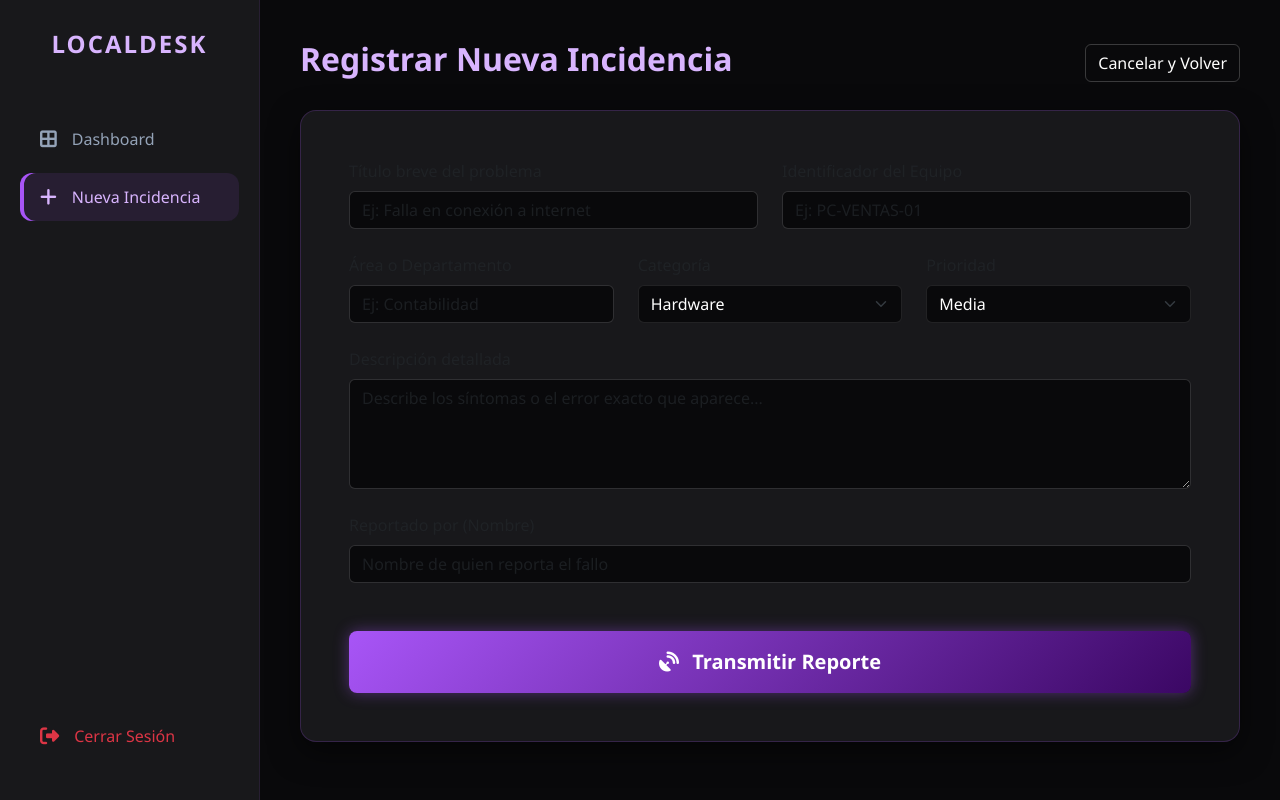
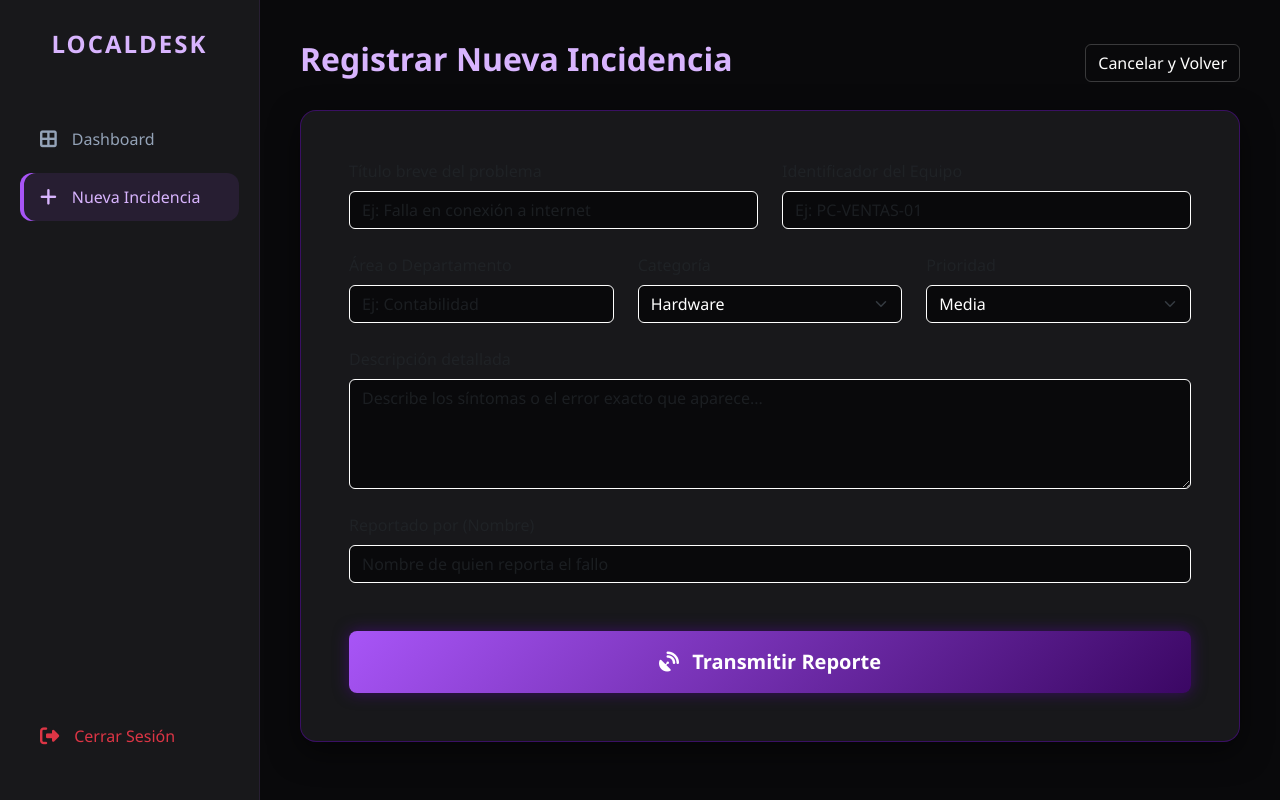
Before and after one commit to zayfer-ux/Localdesk-lite, a Flask app: page /nuevo in a window 1280 px wide. Run offline with Flask 3, Linux system fonts and the light colour scheme; the visitor is signed in with stand-in values (Sample User, id 1).

Commit message:
style: mejora de colores

```diff
--- a/static/style.css
+++ b/static/style.css
@@ -15,7 +15,7 @@ body {
 /* Tarjeta oscura con borde púrpura sutil */
 .card-futuristic {
     background-color: var(--surface-dark);
-    border: 1px solid rgba(168, 85, 247, 0.2);
+    border: 1px solid rgba(90, 8, 167, 0.514);
     border-radius: 16px;
     box-shadow: 0 10px 30px rgba(0, 0, 0, 0.5);
 }
@@ -23,14 +23,14 @@ body {
 /* Cajas de texto oscuras */
 .form-control-dark {
     background-color: #09090b;
-    border: 1px solid rgba(255, 255, 255, 0.1);
+    border: 1px solid rgb(255, 255, 255);
     color: white;
 }
 
 .form-control-dark:focus {
     background-color: #09090b;
     border-color: var(--purple-main);
-    box-shadow: 0 0 0 0.25rem rgba(168, 85, 247, 0.25);
+    box-shadow: 0 0 0 0.25rem rgba(90, 8, 167, 0.514);
     color: white;
 }
 
@@ -41,7 +41,7 @@ body {
     border: none;
     border-radius: 8px;
     font-weight: bold;
-    box-shadow: 0 0 15px rgba(168, 85, 247, 0.4);
+    box-shadow: 0 0 15px rgba(90, 8, 167, 0.514);
     transition: all 0.3s ease;
 }
 
```
